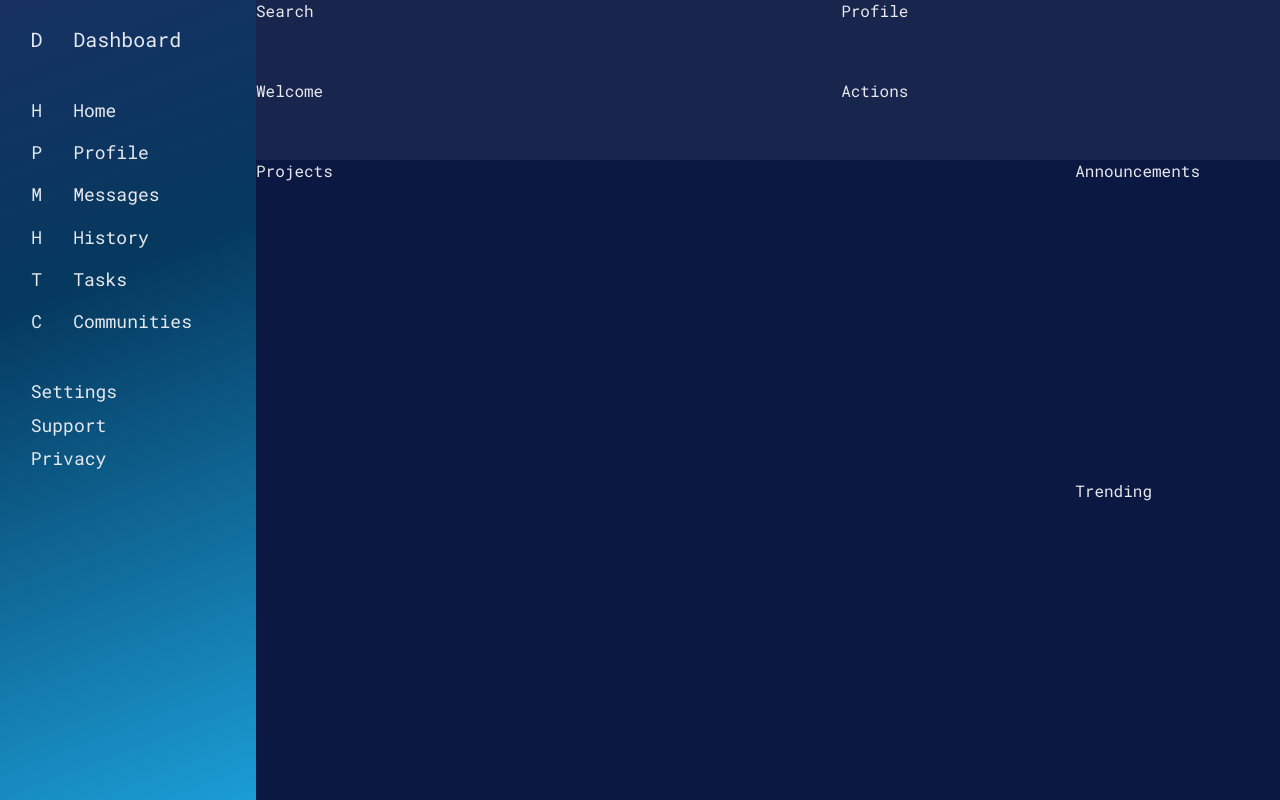
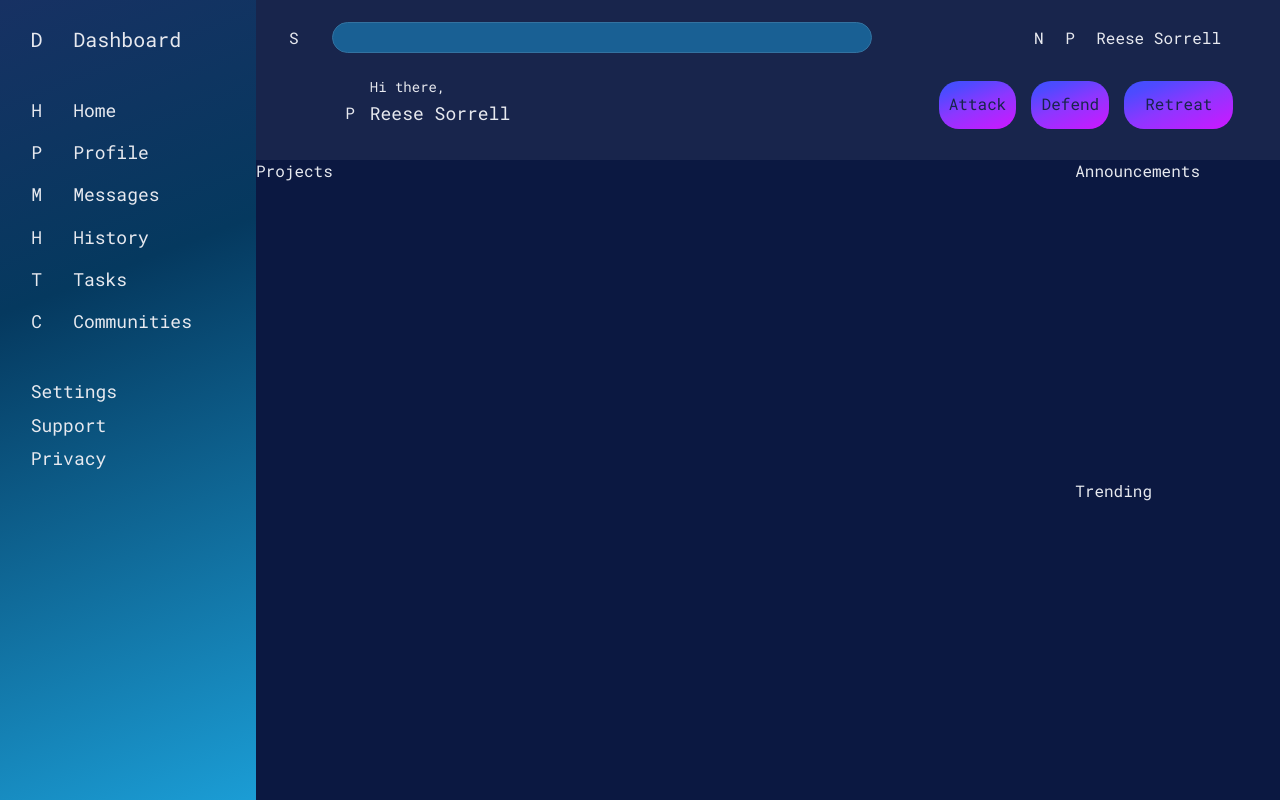
Before and after one commit to reesesorrell/admin-dashboard, a plain HTML site: page index.html in a window 1280 px wide. Drawn offline with Linux system fonts and the light colour scheme.

Commit message:
Create, format and style header elements
Add grid formating for all four sections of the header. Add interactive
search bar. Add action buttons. Style all of the elements.

```diff
--- a/index.html
+++ b/index.html
@@ -37,10 +37,25 @@
         </div>
     </div>
     <div class="header">
-        <div class="search">Search</div>
-        <div class="profile">Profile</div>
-        <div class="welcome">Welcome</div>
-        <div class="actions">Actions</div>
+        <div class="search">
+            <div class="search-icon">S</div>
+            <input type="text" class="search-bar">
+        </div>
+        <div class="profile">
+            <div class="notification">N</div>
+            <div class="profile-pic">P</div>
+            <div class="name">Reese Sorrell</div>
+        </div>
+        <div class="welcome">
+            <div class="profile-pic-2">P</div>
+            <div class="welcome-message">Hi there,</div>
+            <div class="name-2">Reese Sorrell</div>
+        </div>
+        <div class="actions">
+            <button class="attack">Attack</button>
+            <button class="defend">Defend</button>
+            <button class="retreat">Retreat</button>
+        </div>
     </div>
     <div class="content">
         <div class="projects">Projects</div>
--- a/style.css
+++ b/style.css
@@ -7,6 +7,17 @@ body {
     display: grid;
     grid-template-columns: 1fr 4fr;
     grid-template-rows: 1fr 4fr;
+}
+
+button,
+input,
+optgroup,
+select,
+textarea {
+  font-family: inherit; /* 1 */
+  font-size: 100%; /* 1 */
+  line-height: 1.15; /* 1 */
+  margin: 0; /* 2 */
 }
 
 .sidebar {
@@ -45,8 +56,98 @@ body {
 .header {
     background-color: #18254c;
     display: grid;
-    grid-template-columns: 4fr 3fr;
-    grid-template-rows: 1fr 1fr;
+    grid-template-columns: 2fr 1fr;
+    grid-template-rows: 1fr 1.5fr;
+}
+
+.search {
+    display: grid;
+    grid-template-columns: 1fr 8fr;
+}
+
+.search-bar {
+    margin-top: 10px;
+    align-self: center;
+    border: 1px solid #3372a0;
+    border-radius: 20px;
+    height: 25px;
+    width: 80%;
+    padding: 2px 23px 2px 30px;
+    outline: 0;
+    background-color: #196094;
+    color: #18254c;
+}
+
+.search-icon {
+    margin-top: 10px;
+    align-self: center;
+    justify-self: center;
+}
+
+.profile {
+    display: grid;
+    grid-template-columns: 2fr 1fr 3.5fr;
+    align-items: center;
+}
+
+.notification {
+    margin-top: 10px;
+    justify-self: end;
+}
+
+.profile-pic {
+    margin-top: 10px;
+    justify-self: center;
+}
+
+.name {
+    margin-top: 10px;
+}
+
+.welcome {
+    display: grid;
+    grid-template-columns: 1fr 5fr;
+    grid-template-rows: 1fr 2fr;
+}
+
+.welcome-message {
+    align-self: end;
+    font-size: 14px;
+}
+
+.name-2 {
+    font-size: 18px;
+    margin-top: 5px;
+    align-self: flex-start;
+}
+
+.profile-pic-2 {
+    grid-row: 1/3;
+    align-self: center;
+    justify-self: end;
+    margin-right: 15px;
+}
+
+.actions {
+    display: grid;
+    grid-template-columns: 1fr 1fr 2fr;
+    gap: 15px;
+    align-items: center;
+}
+
+.actions > button {
+    border: none;
+    height: 50%;
+    margin-bottom: 15px;
+    border-radius: 20px;
+    background: rgb(60,80,255);
+    background: linear-gradient(159deg, rgba(60,80,255,1) 0%, rgba(79,74,255,1) 18%, rgba(140,55,255,1) 50%, rgba(207,22,255,1) 100%);
+    color: #18254c;
+}
+
+.retreat {
+    width: 70%;
+    border-radius: 25px;
 }
 
 .content {
```
